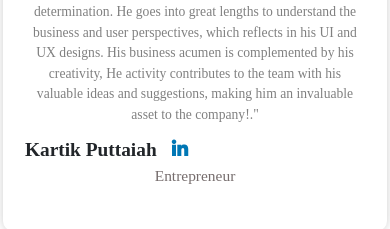
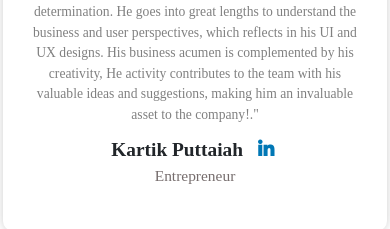
Before and after one commit to JAMSHID12/sainu-portfolio-react, a React (Create React App) app: page / in a window 390 px wide. Shown: the part 7880-8109 px from the top of the page. Built offline with nearby package versions, Linux system fonts and the light colour scheme.

Commit message:
code updated

```diff
--- a/src/data/Data.js
+++ b/src/data/Data.js
@@ -200,12 +200,11 @@ export const awards = [
     },
 ]
 
-
 export const testimonial = [
     {
         id: 1,
         name : "Sonal Mehra",
-        position: "Co-founder tawgl",
+        position: "Co-founder tawgl® | Interview Intelligence | Data-Driven Hiring | Championing Candidate Experience & Employer Branding",
         path: sonalmehra,
         linkedin: "https://www.linkedin.com/in/sonal-mehra-3744a15",
         about: "I've had the pleasure of working with Sainu as our freelance UI/UX designer, and I can confidently say he’s been a fantastic collaborator. He’s incredibly detail-oriented, often catching things the rest of us might overlook, and his ability to connect the dots across projects—even after gaps in time—is remarkable. One of the things I value most is his willingness to speak up and share his opinions. That openness leads to stronger discussions, better decisions, and ultimately, better outcomes. Working with him has been both productive and enjoyable, and I’m glad to have him on board.",
--- a/src/sections/testimonial/Testimonials.css
+++ b/src/sections/testimonial/Testimonials.css
@@ -72,6 +72,7 @@
     display: flex;
     align-items: center;
     gap: 10px;
+    text-align: center;
 }
 
 .linkedin-link {
@@ -166,4 +167,8 @@
         text-align: center;
         padding-top: 0;
     }
+
+    .testimonial-card .testimonial-details .fullName {
+        justify-content: center;
+    }
 }
```
